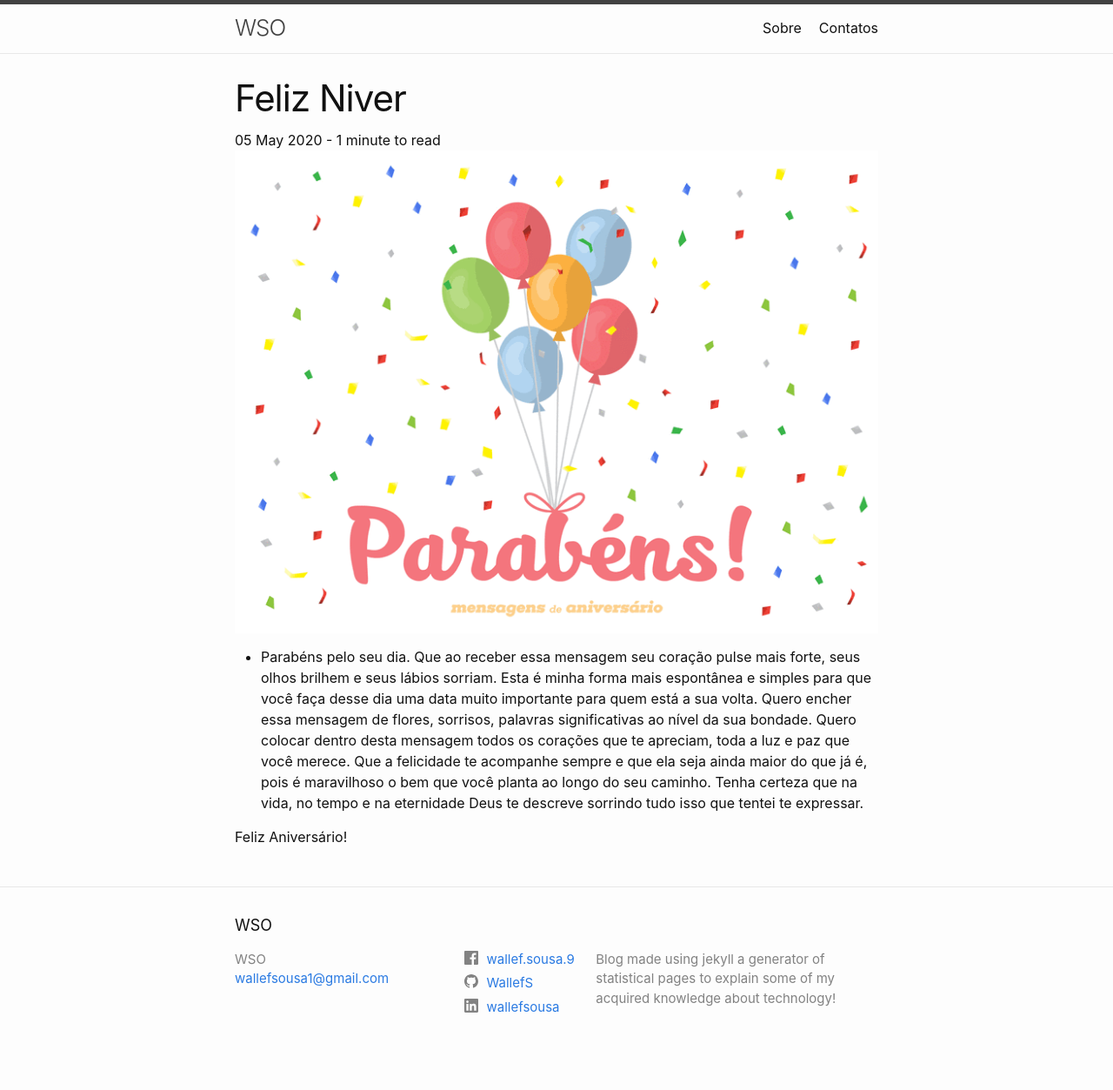
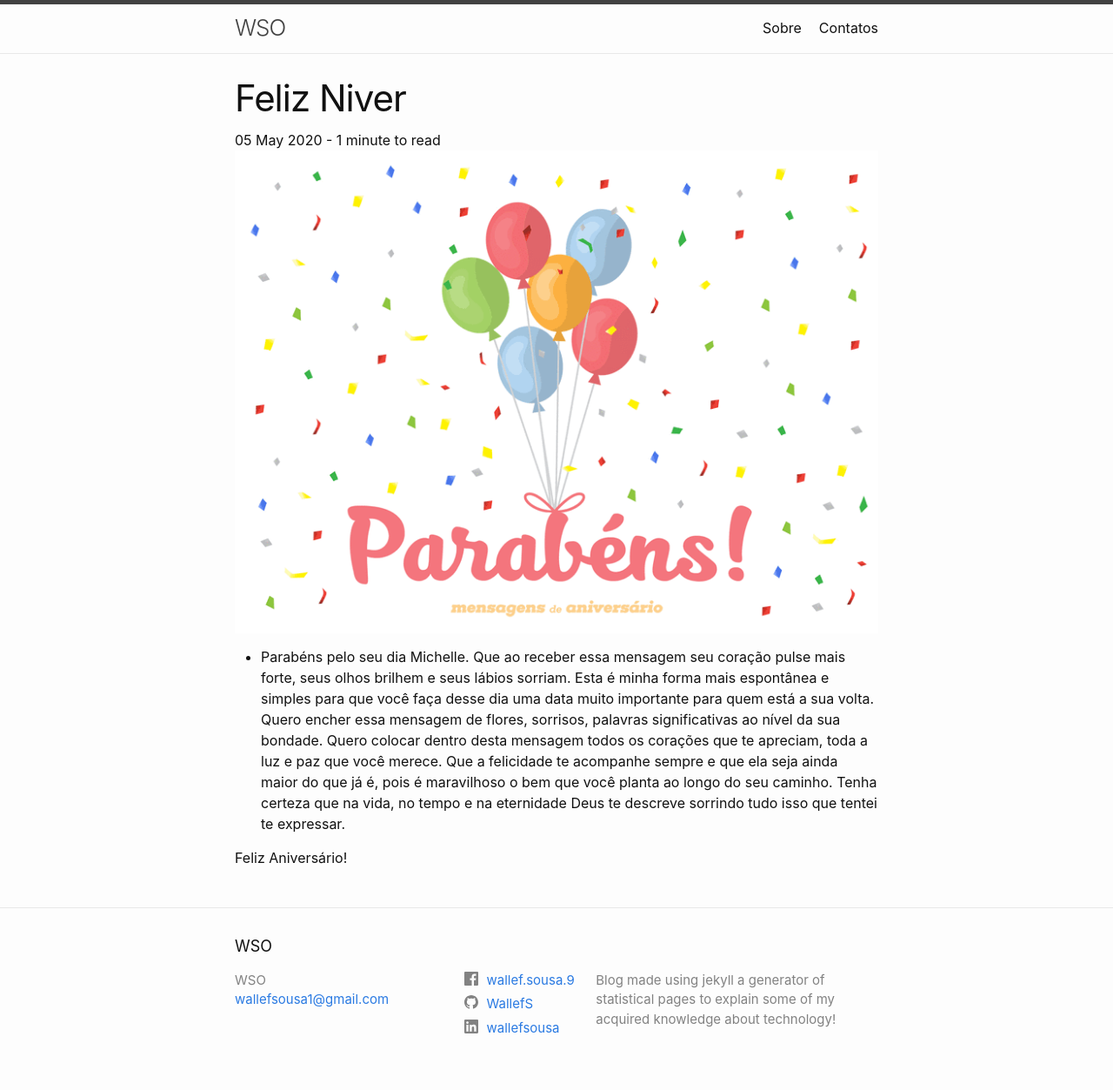
Before and after one commit to WallefS/WallefS.github.io, a Jekyll site: the page built from _posts/2020-05-05-niver.md, in a window 1280 px wide. Shown: the whole page at 87% size. Built offline with Jekyll 4.4.1, drawn with Linux system fonts in a browser that asks for light colours; comment, search, counter and statistics services are not loaded; before the commit the page ends 1229 px from its top, so only the background shows below that.

Commit message:
alterando

```diff
--- a/_posts/2020-05-05-niver.md
+++ b/_posts/2020-05-05-niver.md
@@ -1,6 +1,6 @@
 ---
 layout: post
-title:  "Feliz Niver"
+title:  "Feliz Niver "
 date:   2020-05-05 12:43:05 -0300
 categories: [TI, SO]
 author: wallef
@@ -10,7 +10,7 @@ author: wallef
 <img src="assets/parabens-feliz-aniversario-og.gif" alt="imagem Parabens">
 
 
-- Parabéns pelo seu dia.
+- Parabéns pelo seu dia Michelle.
 Que ao receber essa mensagem seu coração pulse mais forte, seus olhos brilhem e seus lábios sorriam. Esta é minha forma mais espontânea e simples para que você faça desse dia uma data muito importante
 para quem está a sua volta.
 Quero encher essa mensagem de flores, sorrisos, palavras significativas ao nível da sua bondade. Quero colocar dentro desta mensagem todos os corações que te apreciam, toda a luz e paz que você merece.
```
